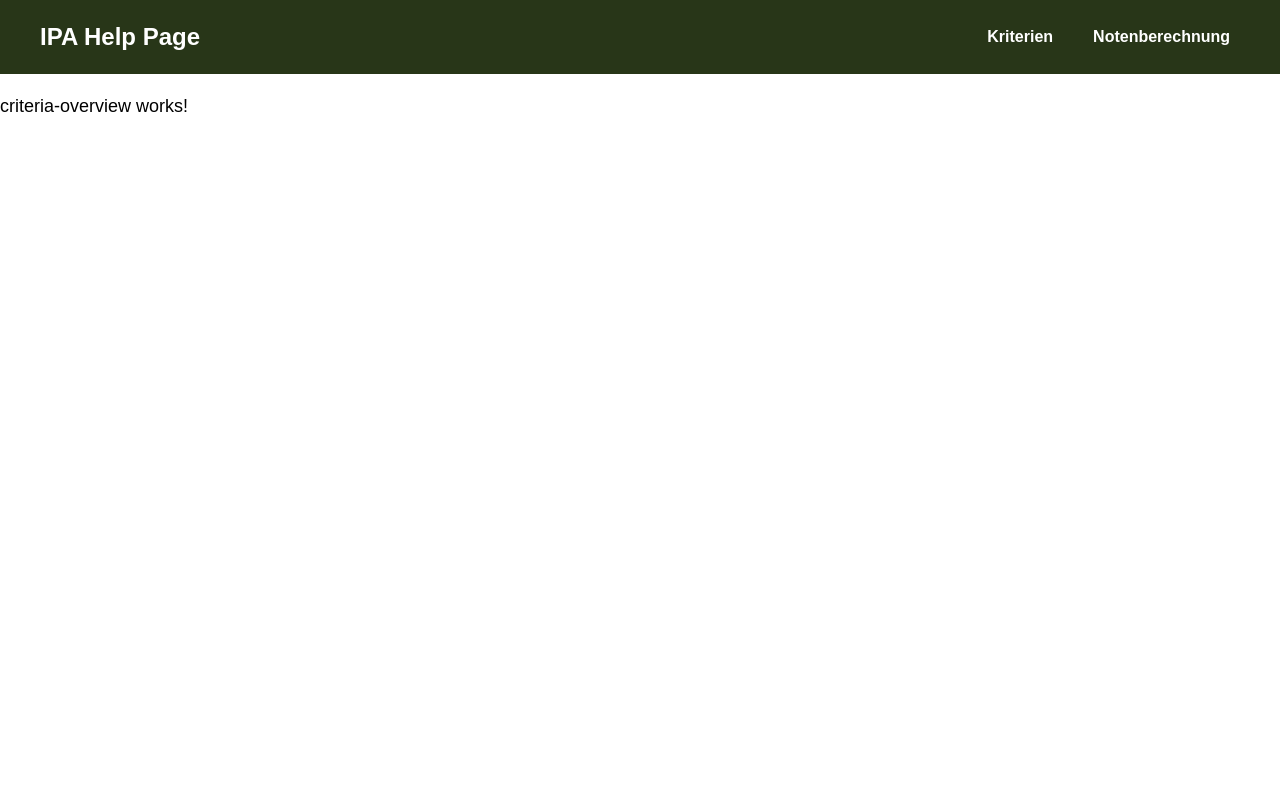
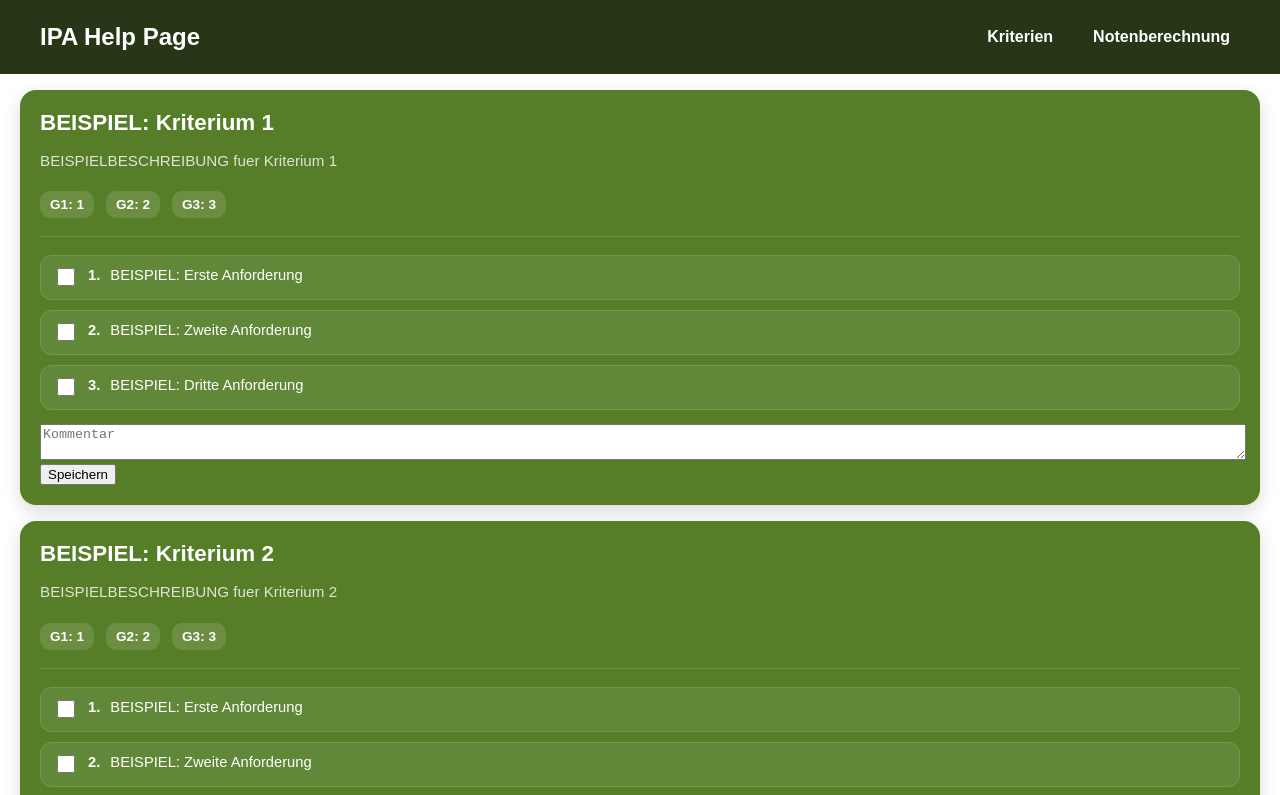
Before and after one commit to Nivreleu/IPA-help-page, an Angular app in the folder src/frontend/ipa-help-page/: page /overview/1 in a window 1280 px wide. Shown: the top 795 px of the page. Built offline with nearby package versions, Linux system fonts and the light colour scheme.

Commit message:
add criteria card to display dummy data

```diff
--- a/src/frontend/ipa-help-page/public/mock/criteria.example.json
+++ b/src/frontend/ipa-help-page/public/mock/criteria.example.json
@@ -34,6 +34,7 @@
     "minG1": 1,
     "minG2": 2,
     "minG3": 3,
+    "minG4": 4,
     "anforderungen": [
       {
         "id": 1,
--- a/src/frontend/ipa-help-page/src/app/criteria-overview/criteria-overview.html
+++ b/src/frontend/ipa-help-page/src/app/criteria-overview/criteria-overview.html
@@ -1 +1,11 @@
-<p>criteria-overview works!</p>
+<section class="criteria-overview">
+  @if (isLoading()) {
+    <div class="loading">Laedt Kriterien…</div>
+  } @else if (criteria().length === 0) {
+    <div class="loading">Keine Kriterien gefunden.</div>
+  } @else {
+    @for (c of criteria(); track c.id) {
+      <app-criterion-card [criterion]="c"></app-criterion-card>
+    }
+  }
+</section>
--- a/src/frontend/ipa-help-page/src/app/criteria-overview/criteria-overview.scss
+++ b/src/frontend/ipa-help-page/src/app/criteria-overview/criteria-overview.scss
@@ -0,0 +1,10 @@
+.criteria-overview{
+
+}
+
+.loading {
+  padding: 24px;
+  text-align: center;
+  font-weight: 600;
+  opacity: 0.7;
+}
--- a/src/frontend/ipa-help-page/src/app/criteria-overview/criteria-overview.ts
+++ b/src/frontend/ipa-help-page/src/app/criteria-overview/criteria-overview.ts
@@ -1,11 +1,33 @@
-import { Component } from '@angular/core';
+import { Component, OnInit, signal } from '@angular/core';
+import { CriterionCard } from '../criterion-card/criterion-card';
+import { IpaService } from '../service/ipa.service';
 
 @Component({
   selector: 'app-criteria-overview',
   standalone: true,
+  imports: [CriterionCard],
   templateUrl: './criteria-overview.html',
   styleUrl: './criteria-overview.scss',
 })
-export class CriteriaOverview {
+export class CriteriaOverview implements OnInit {
+  criteria = signal<any[]>([]);
+  isLoading = signal(true);
 
+  constructor(private ipaService: IpaService) {}
+
+  ngOnInit() {
+    this.isLoading.set(true);
+
+    this.ipaService.getExampleCriteria().subscribe({
+      next: (data: any) => {
+        console.log('DATA:', data);
+        this.criteria.set(data);
+        this.isLoading.set(false);
+      },
+      error: (err) => {
+        console.error('ERROR loading criteria:', err);
+        this.isLoading.set(false);
+      },
+    });
+  }
 }
--- /dev/null
+++ b/src/frontend/ipa-help-page/src/app/criterion-card/criterion-card.html
@@ -0,0 +1,47 @@
+<article class="criterion-card">
+  <h2 class="criterion-card__title">{{ criterion?.name }}</h2>
+  <p class="criterion-card__desc">{{ criterion?.description }}</p>
+
+  <div class="criterion-card__mins">
+    <span>G1: {{ criterion?.minG1 }}</span>
+    <span>G2: {{ criterion?.minG2 }}</span>
+    <span>G3: {{ criterion?.minG3 }}</span>
+  </div>
+
+  <div class="criterion-card__divider"></div>
+
+  <ul class="criterion-card__req-list">
+    @for (req of criterion?.anforderungen ?? []; track req.id) {
+      <li class="criterion-card__req-item">
+        <label class="criterion-card__req-label">
+          <input
+            class="criterion-card__checkbox"
+            type="checkbox"
+          >
+          <span class="criterion-card__req-text">
+            <span class="criterion-card__req-number">{{ req.number }}.</span>
+            {{ req.text }}
+          </span>
+        </label>
+      </li>
+    }
+  </ul>
+  <div>
+  <textarea
+    class="criterion-card__comment"
+    placeholder="Kommentar"
+    [(ngModel)]="comment"
+  ></textarea>
+
+    <button
+      class="criterion-card__submit"
+      (click)="saveComment()"
+    >
+      Speichern
+    </button>
+
+    @if (showSuccess()) {
+      <div class="criterion-card__success">Kommentar gespeichert</div>
+    }
+  </div>
+</article>
--- /dev/null
+++ b/src/frontend/ipa-help-page/src/app/criterion-card/criterion-card.scss
@@ -0,0 +1,106 @@
+.criterion-card {
+  background-color: #567e29;
+  color: #ffffff;
+
+  margin: 16px 20px;
+  padding: 20px;
+
+  border-radius: 16px;
+  box-shadow: 0 6px 18px #00000026;
+
+  display: flex;
+  flex-direction: column;
+  gap: 14px;
+}
+
+.criterion-card__title {
+  margin: 0;
+  font-size: 1.4rem;
+  font-weight: 700;
+  color: #ffffff;
+}
+
+.criterion-card__desc {
+  margin: 0;
+  font-size: 0.95rem;
+  line-height: 1.4;
+  color: #ffffffcc;
+}
+
+.criterion-card__mins {
+  display: flex;
+  gap: 12px;
+  margin-top: 6px;
+}
+
+.criterion-card__mins span {
+  background-color: #ffffff1f;
+  padding: 6px 10px;
+  border-radius: 10px;
+
+  font-size: 0.85rem;
+  font-weight: 600;
+  color: #ffffff;
+}
+
+.criterion-card__divider {
+  height: 1px;
+  background-color: #ffffff1f;
+  margin: 4px 0;
+}
+
+.criterion-card__req-list {
+  list-style: none;
+  padding: 0;
+  margin: 0;
+
+  display: flex;
+  flex-direction: column;
+  gap: 10px;
+}
+
+.criterion-card__req-item {
+  background-color: #ffffff12;
+  border: 1px solid #ffffff1f;
+  border-radius: 12px;
+  padding: 10px 12px;
+}
+
+.criterion-card__req-label {
+  display: flex;
+  align-items: flex-start;
+  gap: 10px;
+  cursor: pointer;
+}
+
+.criterion-card__checkbox {
+  margin-top: 2px;
+  width: 18px;
+  height: 18px;
+  accent-color: #ffffff;
+}
+
+.criterion-card__req-text {
+  color: #ffffff;
+  font-size: 0.92rem;
+  line-height: 1.35;
+}
+
+.criterion-card__req-number {
+  font-weight: 700;
+  margin-right: 6px;
+}
+
+.criterion-card__success {
+  margin-top: 0.5rem;
+  padding: 0.4rem 0.6rem;
+  font-size: 0.85rem;
+  color: white;
+  background-color: rgba(255, 255, 255, 0.0705882353);
+  border: 1px solid rgba(255, 255, 255, 0.1215686275);  border-radius: 4px;
+  width: fit-content;
+}
+
+.criterion-card__comment{
+  width: 100%;
+}
--- /dev/null
+++ b/src/frontend/ipa-help-page/src/app/criterion-card/criterion-card.ts
@@ -0,0 +1,25 @@
+import {Component, Input, signal} from '@angular/core';
+import {FormsModule} from '@angular/forms';
+
+@Component({
+  selector: 'app-criterion-card',
+  standalone: true,
+  templateUrl: './criterion-card.html',
+  styleUrl: './criterion-card.scss',
+  imports: [
+    FormsModule
+  ]
+})
+export class CriterionCard {
+  @Input() criterion: any;
+  comment = '';
+  showSuccess = signal(false);
+
+  saveComment() {
+    this.showSuccess.set(true);
+
+    setTimeout(() => {
+      this.showSuccess.set(false);
+    }, 2000);
+  }
+}
```
Also changed, not shown: 2 other files (tests, documents, lock files or other folders).
